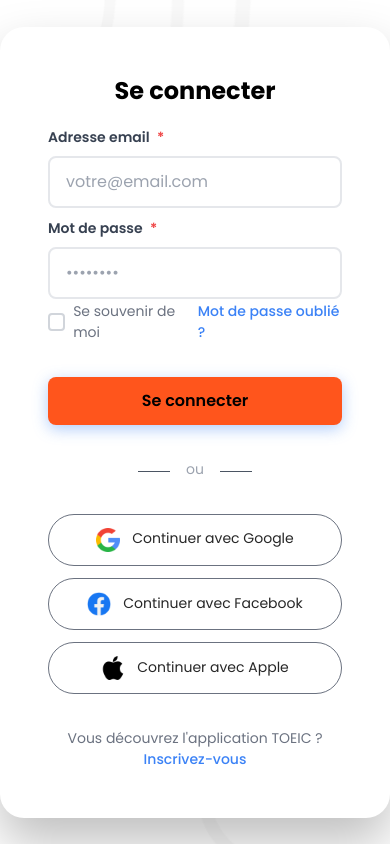
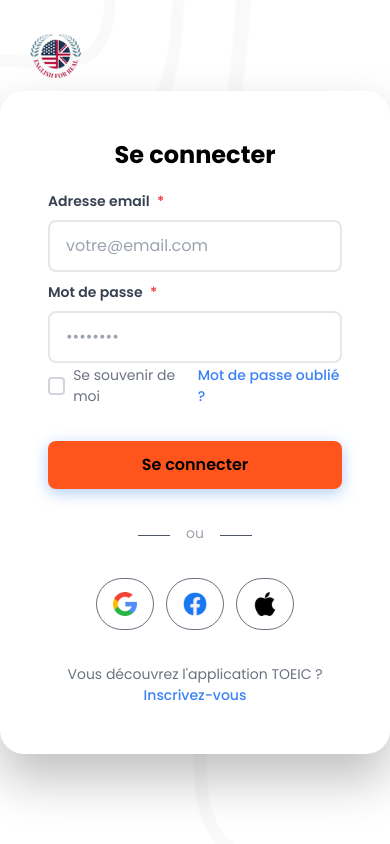
Before and after one commit to patson120/app-toeic, a Vue app: page /login in a window 390 px wide. Built offline with nearby package versions, Linux system fonts and the light colour scheme; what vue3-google-login would draw is missing.

Commit message:
Mise à jour de la page de register et de connexion

```diff
--- a/src/views/Login.vue
+++ b/src/views/Login.vue
@@ -58,51 +58,52 @@
                         <span class="h-1 border-t border-t-gray-600 w-max mt-3"></span>
                     </div>
 
-                    <div class="social-login">
+                    <div class="social-login flex !flex-row md:!flex-col justify-center items-center">
                       <BaseButton
                           variant="outline"
                           size="sm"
-                          full-width
+                          rounded
                           @click="loginWithGoogle"
-                          class="social-button !rounded-full text-black/85 !border-[1px] !border-gray-500">
+                          class="social-button md:!w-full text-black/85 !border-[1px] !border-gray-500">
                           <div class="flex gap-3 py-[5px] font-normal">
                             <img
                               src="/assets/icons/google.png"
                               alt="Logo Google"
                               class="w-6 h-6 object-contain"
                             />
-                            Continuer avec Google
+                            <span class="hidden md:inline-flex">Continuer avec Google</span>
                           </div>
                       </BaseButton>
 
                       <BaseButton
                         variant="outline"
                         size="sm"
-                        full-width
+                        rounded
                         @click="loginWithFacebook"
-                        class="social-button !rounded-full text-black/85 !border-[1px] !border-gray-500">
+                        class="social-button md:!w-full text-black/85 !border-[1px] !border-gray-500">
                         <div class="flex justify-center items-center gap-3 py-[5px] font-normal">
                           <img
                             src="/assets/icons/facebook.png"
                             alt="Logo facebook"
                             class="w-6 h-6 object-contain"
                           />
-                          Continuer avec Facebook
+                          <span class="hidden md:inline-flex">Continuer avec Facebook</span>
                         </div>
                       </BaseButton>
+
                       <BaseButton
                         variant="outline"
                         size="sm"
-                        full-width
+                        rounded
                         @click="loginWithApple"
-                        class="social-button !rounded-full text-black/85 !border-[1px] !border-gray-500">
+                        class="social-button md:!w-full text-black/85 !border-[1px] !border-gray-500">
                         <div class="flex justify-center items-center gap-3 py-[5px] font-normal">
                           <img
                             src="/assets/icons/logo-apple.png"
                             alt="Logo Apple"
                             class="w-6 h-6 object-contain"
                           />
-                          Continuer avec Apple
+                          <span class="hidden md:inline-flex">Continuer avec Apple</span>
                         </div>
                       </BaseButton>
                     </div>
--- a/src/views/Register.vue
+++ b/src/views/Register.vue
@@ -38,8 +38,7 @@
                     size="md"
                     :loading="isLoading"
                     full-width
-                    class="login-button bg-orange text-black p-0"
-                    >
+                    class="login-button bg-orange text-black p-0">
                     S'inscrire
                   </BaseButton>
 
@@ -49,53 +48,52 @@
                       <span class="h-1 border-t border-t-gray-600 w-max mt-3"></span>
                   </div>
 
-                  <div class="social-login">
+                  <div class="social-login flex !flex-row md:!flex-col justify-center items-center">
                       <BaseButton
                           variant="outline"
                           size="sm"
-                      full-width
+                          rounded
                           @click="registerWithGoogle"
-                      class="social-button !rounded-full text-black/85 !border-[1px] !border-gray-500">
+                          class="social-button md:!w-full text-black/85 !border-[1px] !border-gray-500">
                           <div class="flex gap-3 py-[5px] font-normal">
                             <img
                               src="/assets/icons/google.png"
                               alt="Logo Google"
                               class="w-6 h-6 object-contain"
                             />
-                          Continuer avec Google
+                            <span class="hidden md:inline-flex">Continuer avec Google</span>
                           </div>
                       </BaseButton>
 
                       <BaseButton
                         variant="outline"
                         size="sm"
-                      full-width
+                        rounded
                         @click="registerWithFacebook"
-                      class="social-button !rounded-full text-black/85 !border-[1px] !border-gray-500"
-                  >
-                      <div class="flex gap-3 py-[5px] font-normal">
+                        class="social-button md:!w-full text-black/85 !border-[1px] !border-gray-500">
+                        <div class="flex justify-center items-center gap-3 py-[5px] font-normal">
                           <img
                             src="/assets/icons/facebook.png"
-                          alt="Logo Facebook"
+                            alt="Logo facebook"
                             class="w-6 h-6 object-contain"
                           />
-                        Continuer avec Facebook
+                          <span class="hidden md:inline-flex">Continuer avec Facebook</span>
                         </div>
                       </BaseButton>
+
                       <BaseButton
                         variant="outline"
                         size="sm"
-                      full-width
+                        rounded
                         @click="registerWithApple"
-                      class="social-button !rounded-full text-black/85 !border-[1px] !border-gray-500"
-                  >
-                      <div class="flex gap-3 py-[5px] font-normal">
+                        class="social-button md:!w-full text-black/85 !border-[1px] !border-gray-500">
+                        <div class="flex justify-center items-center gap-3 py-[5px] font-normal">
                           <img
                             src="/assets/icons/logo-apple.png"
                             alt="Logo Apple"
                             class="w-6 h-6 object-contain"
                           />
-                        Continuer avec Apple
+                          <span class="hidden md:inline-flex">Continuer avec Apple</span>
                         </div>
                       </BaseButton>
                     </div>
```
Lines whose indentation alone changed are shown as unchanged.
